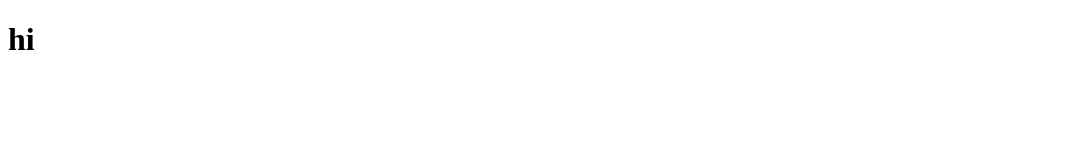
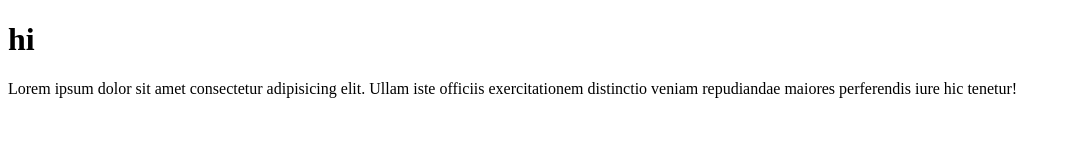
Before and after one commit to ronnieriosFSA/practice, a plain HTML site: page index.html in a window 1280 px wide. Shown: the whole page, without its empty margins (0-1071 px from the left). Drawn offline with Linux system fonts and the light colour scheme.

Commit message:
added p tag

```diff
--- a/index.html
+++ b/index.html
@@ -8,5 +8,6 @@
 </head>
 <body>
     <h1>hi</h1>
+    <p>Lorem ipsum dolor sit amet consectetur adipisicing elit. Ullam iste officiis exercitationem distinctio veniam repudiandae maiores perferendis iure hic tenetur!</p>
 </body>
 </html>
```
